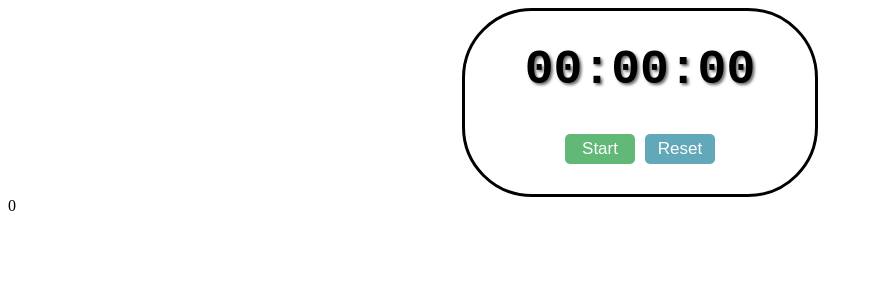
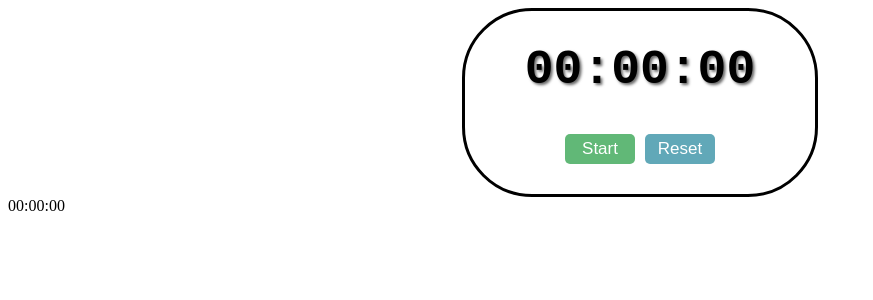
Before and after one commit to SimonX1a0/learning-react, a React (Vite) app in the folder my-react-app/: page / in a window 1280 px wide. Shown: the top 300 px of the page, without its empty margins (0-873 px from the left). Built offline with nearby package versions, Linux system fonts and the light colour scheme; no server answers.

Commit message:
fixed the bugs in time calculation

```diff
--- a/my-react-app/src/Timer.jsx
+++ b/my-react-app/src/Timer.jsx
@@ -13,7 +13,8 @@ function Timer(){
         console.log(data);
         setTotalTime(data.totalElapse);
         setIsRunning(data.isRunning);
-        setElapsedTime(Date.now() - data.startTime)
+        isRunning ? setElapsedTime(Date.now() - data.startTime) :
+                    setElapsedTime(0);
     };
 
     useEffect(() => {
@@ -84,10 +85,20 @@ function Timer(){
     let second = Math.floor(elapsedTime / (1000) % 60);
     let millisecond = Math.floor(elapsedTime % (1000) / 10);
 
+    let hourTotal = Math.floor(totalTime / (1000*60*60));
+    let minuteTotal = Math.floor(totalTime / (1000*60) % 60);
+    let secondTotal = Math.floor(totalTime / (1000) % 60);
+    let millisecondTotal = Math.floor(totalTime % (1000) / 10);
+
     hour = String(hour).padStart(2, "0");
     minute = String(minute).padStart(2, "0");
     second = String(second).padStart(2, "0");
     millisecond = String(millisecond).padStart(2, "0");
+
+    hourTotal = String(hourTotal).padStart(2, "0");
+    minuteTotal = String(minuteTotal).padStart(2, "0");
+    secondTotal = String(secondTotal).padStart(2, "0");
+    millisecondTotal = String(millisecondTotal).padStart(2, "0");
 
 
     return(
@@ -106,7 +117,7 @@ function Timer(){
                 </div>
             </div>
             <div>
-                {totalTime}
+                {(hourTotal === '00') ? `${minuteTotal}:${secondTotal}:${millisecondTotal}` : `${hourTotal}:${minuteTotal}:${secondTotal}`}
             </div>
         </>
     );
```
